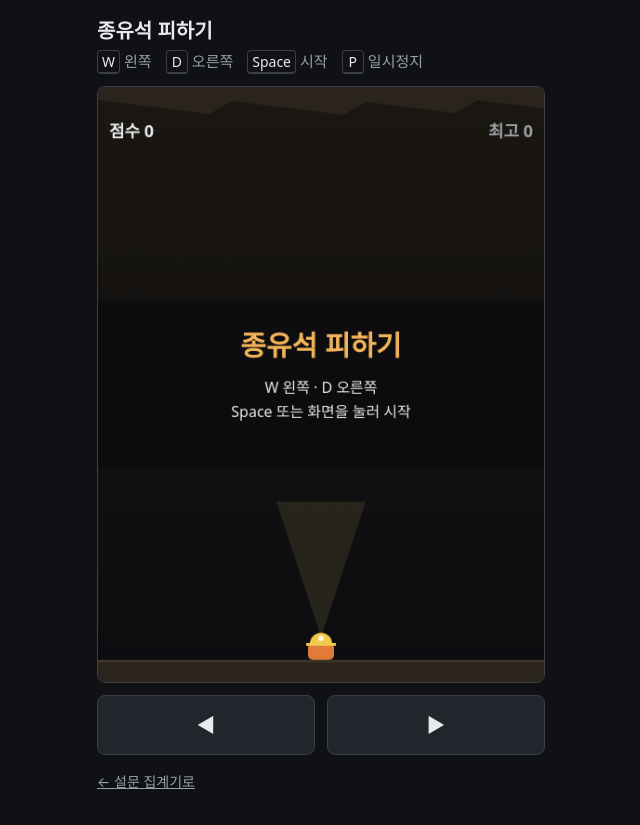
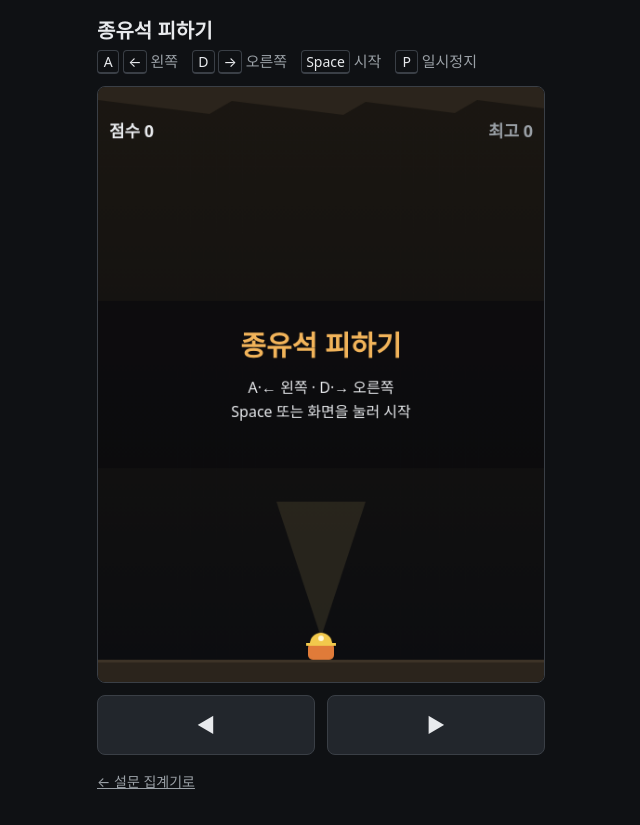
Before and after one commit to JWJ-gh/survey-tally, a website: page game/index.html in a window 1280 px wide. Shown: the whole page, without its empty margins (319-959 px from the left). Drawn offline with Linux system fonts and the light colour scheme.

Commit message:
게임 이동 키에서 W 제외: A·D(한글 입력 포함)와 방향키만
Co-Authored-By: Claude Opus 5.5 <noreply@anthropic.com>
Claude-Session: https://claude.ai/code/session_01RC9EioFcxQLL55EvCHV4KF

```diff
--- a/game/index.html
+++ b/game/index.html
@@ -70,8 +70,8 @@
 <main>
   <h1>종유석 피하기</h1>
   <p class="keys">
-    <span><kbd>W</kbd> 왼쪽</span>
-    <span><kbd>D</kbd> 오른쪽</span>
+    <span><kbd>A</kbd> <kbd>←</kbd> 왼쪽</span>
+    <span><kbd>D</kbd> <kbd>→</kbd> 오른쪽</span>
     <span><kbd>Space</kbd> 시작</span>
     <span><kbd>P</kbd> 일시정지</span>
   </p>
@@ -286,7 +286,7 @@
 
   // ---------- 입력 ----------
   // e.code로 판정해 한글 입력 상태(W가 'ㅈ'로 들어오는 경우)에서도 동작하게 한다.
-  var LEFT_CODES = { KeyW: true, KeyA: true, ArrowLeft: true };
+  var LEFT_CODES = { KeyA: true, ArrowLeft: true };
   var RIGHT_CODES = { KeyD: true, ArrowRight: true };
 
   function startOrRestart() {
@@ -432,7 +432,7 @@
     drawPlayer();
     drawHud();
     if (state.phase === "ready") {
-      drawMessage("종유석 피하기", ["W 왼쪽 · D 오른쪽", "Space 또는 화면을 눌러 시작"]);
+      drawMessage("종유석 피하기", ["A·← 왼쪽 · D·→ 오른쪽","Space 또는 화면을 눌러 시작"]);
     } else if (state.phase === "paused") {
       drawMessage("일시정지", ["P 또는 Space로 계속"]);
     } else if (state.phase === "over") {
```
Also changed, not shown: test/game.test.js (+3 -2 lines), README.md.
